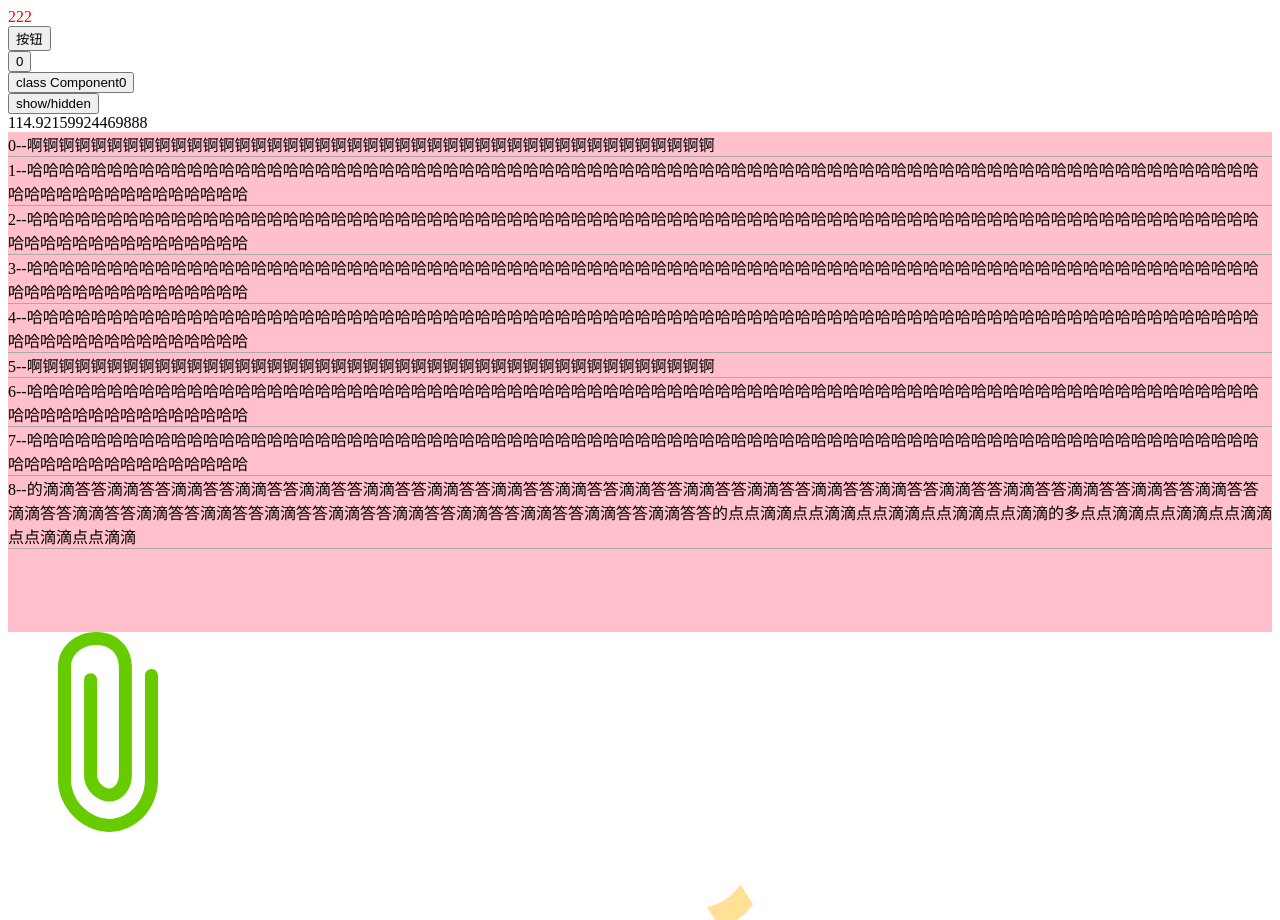
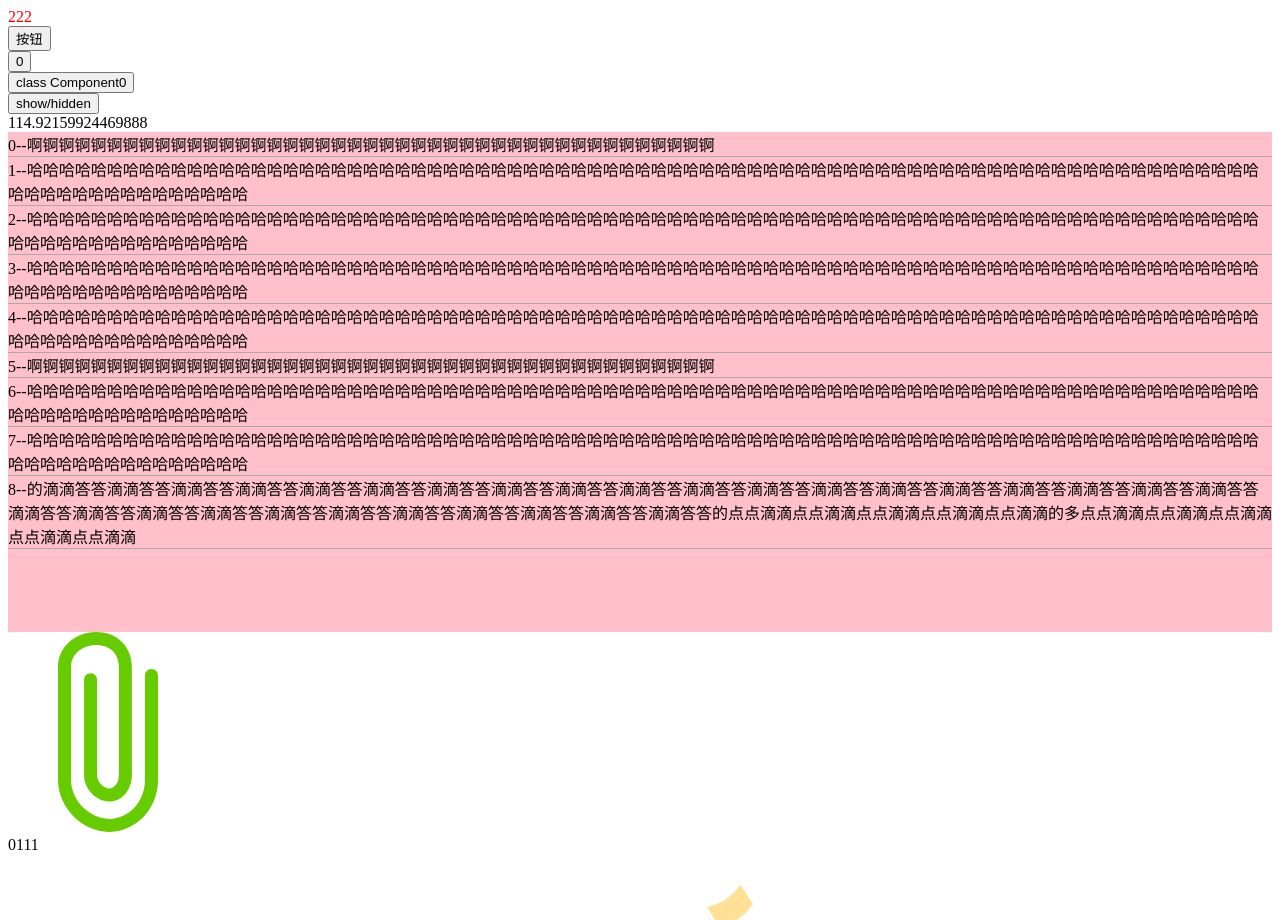
Before and after one commit to forturegrant/webpack-best-practice, a React app: page / in a window 1280 px wide. Built offline with nearby package versions, Linux system fonts and the light colour scheme; the HTML template or start-up script is replaced by a standard one.

Commit message:
feta: update

```diff
--- a/src/client/app.tsx
+++ b/src/client/app.tsx
@@ -21,6 +21,7 @@ import ErrorBoundary from './errorBoundary';
 import VirList from "./vitualListIWithActualHeight";
 import VirListNoHeight from "./vitualListWithNoHeight";
 import Label from "../assets/label.svg";
+import ArrowFunctionRerender from './arrowFunctionRerender';
 
 // import  from 'monaco-editor';
 
@@ -66,6 +67,9 @@ export default class App extends React.Component {
           <VirListNoHeight />
         </div>
         <img src={Label} />
+        <div>
+          <ArrowFunctionRerender />
+        </div>
       </div>
     );
   }
--- /dev/null
+++ b/src/client/arrowFunctionRerender.tsx
@@ -0,0 +1,41 @@
+import React from 'react'
+
+class Child extends React.PureComponent {
+  constructor(props) {
+    super(props)
+  }
+  render() {
+    console.log('child-re-render');
+    return (
+      <span onClick={this.props.onClick}>111</span>
+    )
+  }
+}
+
+class App extends React.Component {
+  constructor(props) {
+    super(props)
+    this.state = {
+        count: 0
+    }
+    this.handleClick = this.handleClick.bind(this);
+  }
+  handleClick() {
+    this.setState({
+        count: this.state.count + 1
+    })
+  }
+
+  render() {
+    return (
+      <div>
+        {this.state.count}
+        <Child onClick={this.handleClick}/>
+        {/* 下面这两种都会导致子组件rerender */}
+        {/* <Child onClick={this.handleClick.bind(this)}/> */}
+        {/* <Child onClick={() => this.handleClick()}/> */}
+      </div>
+    )
+  }
+}
+export default App;
--- a/webpack.config.client.js
+++ b/webpack.config.client.js
@@ -39,7 +39,7 @@ module.exports = {
         // 从右到左依次使用 less-loader、css-loader、style-loader
         use: [
           this.mode === 'dev' ? 'style-loader' : MiniCssExtractPlugin.loader,
-          'css-loader'
+          'css-loader',
           'less-loader'
         ],
         // 排除 node_modules 下面的 less 文件
```
